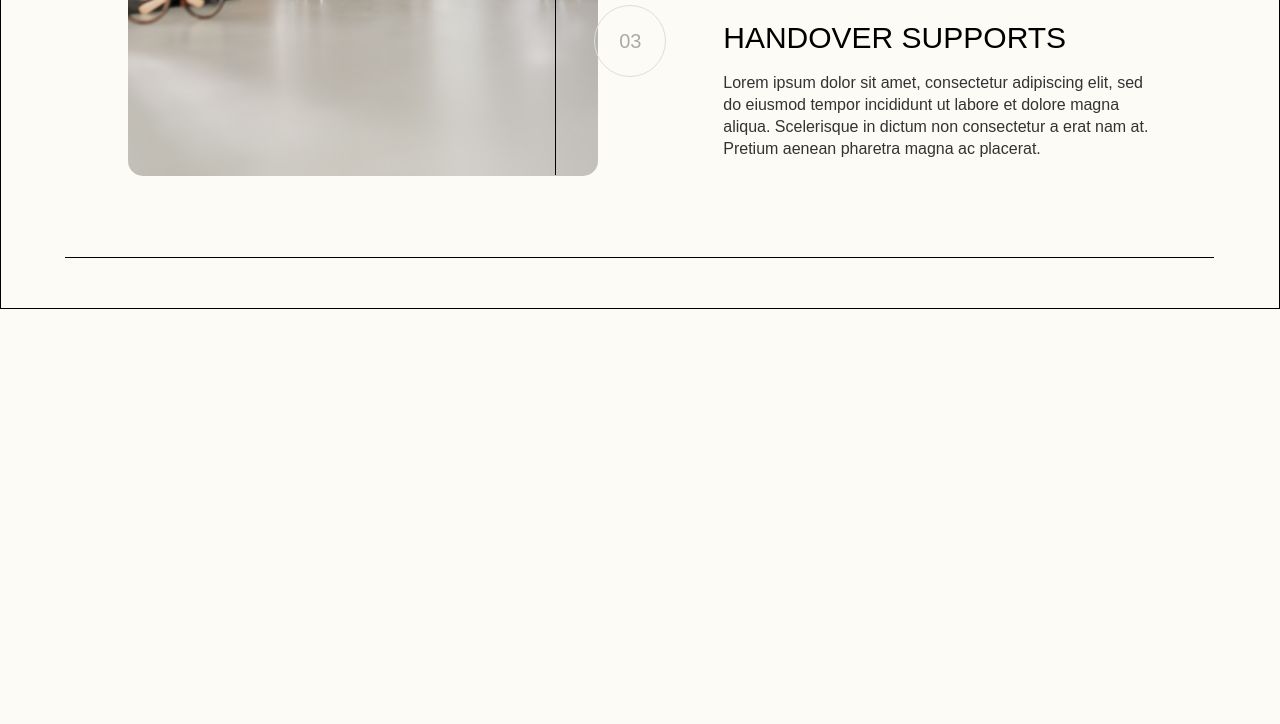
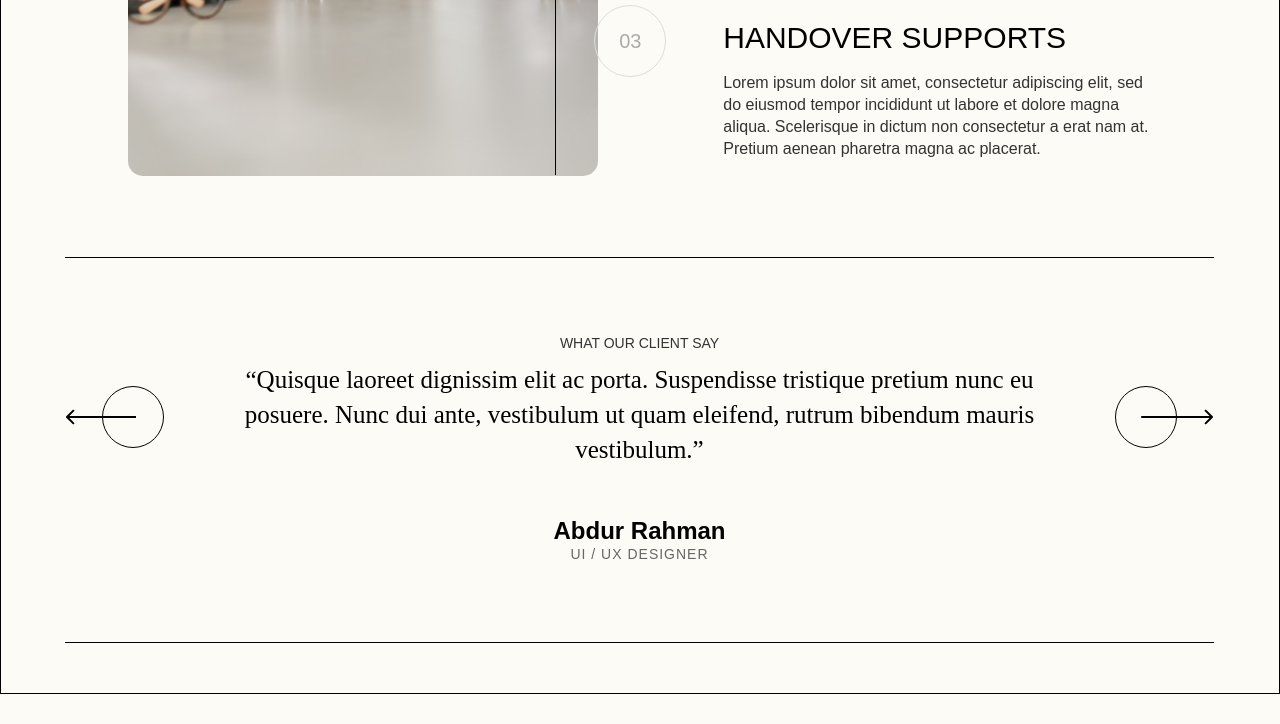
Before and after one commit to DimaHub22/Bino-DigitalAgency, a website built with webpack: page src/index.html in a window 1280 px wide. Shown: the part 3644-4368 px from the top of the page. Before the commit the page ends 3983 px from the top, so only its background shows below. Built offline with nearby package versions, Linux system fonts and the light colour scheme.

Commit message:
add section slider

```diff
--- a/package.json
+++ b/package.json
@@ -29,5 +29,8 @@
     "webpack": "^5.89.0",
     "webpack-cli": "^5.1.4",
     "webpack-dev-server": "^4.15.1"
+  },
+  "dependencies": {
+    "swiper": "^11.0.5"
   }
 }
--- a/src/index.html
+++ b/src/index.html
@@ -326,6 +326,38 @@
         </div>
     </section>
 
+    <section class="slider">
+        <p class="what_say">WHAT OUR CLIENT SAY</p>
+        <div class="swiper">
+            <div class="swiper-wrapper">
+                <div class="swiper-slide">
+                    <p>
+                        “Quisque laoreet dignissim elit ac porta. Suspendisse tristique pretium nunc eu posuere. Nunc dui ante, vestibulum ut quam eleifend,
+                        rutrum bibendum mauris vestibulum.”
+                    </p>
+                    <span class="author_name">Abdur Rahman</span>
+                    <span class="author_title">UI / UX DESIGNER</span>
+                </div>
+                <div class="swiper-slide">
+                    <p>
+                        “Quisque laoreet dignissim elit ac porta. Suspendisse tristique pretium nunc eu posuere. Nunc dui ante, vestibulum ut quam eleifend,
+                        rutrum bibendum mauris vestibulum.”
+                    </p>
+                    <span class="author_name">Perry Baxter</span>
+                    <span class="author_title">developer</span>
+                </div>
+<!--                <div class="swiper-slide"><img src="./images/image 2.png" alt=""></div>-->
+            </div>
+
+            <div class="swiper-pagination"></div>
+
+
+        </div>
+        <div class="swiper-button-prev swiper_action"><img src="./icons/arrow-slider.svg" alt=""></div>
+        <div class="swiper-button-next swiper_action"><img src="./icons/arrow-action-next.svg" alt=""></div>
+
+    </section>
+
 </div>
 
 </body>
--- a/src/script.js
+++ b/src/script.js
@@ -1,7 +1,8 @@
 import './index.html';
 import './styles/style.scss';
 
-
+import Swiper from 'swiper';
+import { Navigation, Pagination } from 'swiper/modules';
 
 
 let pages = document.getElementById('pages');
@@ -42,3 +43,28 @@ portfolioItem.forEach(item => {
     })
 
 })
+ const swipe = new Swiper('.swiper', {
+     modules: [ Navigation, Pagination ],
+
+    // Optional parameters
+    direction: 'vertical',
+    loop: true,
+     slidesPerView: 'auto',
+    // If we need pagination
+    pagination: {
+        el: '.swiper-pagination',
+    },
+
+    // Navigation arrows
+    navigation: {
+        nextEl: '.swiper-button-next',
+        prevEl: '.swiper-button-prev',
+    },
+
+    // And if we need scrollbar
+    scrollbar: {
+        el: '.swiper-scrollbar',
+    },
+
+     spaceBetween: 0
+});
--- a/src/styles/style.scss
+++ b/src/styles/style.scss
@@ -8,6 +8,7 @@ body {
   font-weight: 500;
   background: rgba(253, 251, 245, 1);
 }
+
 
 @font-face {
   font-family: Syne, sans-serif;
@@ -778,3 +779,94 @@ body {
   font-size: 20px;
   color: rgba(170, 170, 170, 1);
 }
+
+//SLIDER
+.slider {
+  padding: 76px 0 79px 0;
+  border-bottom: 1px solid $color-border;
+  position: relative;
+}
+
+.swiper {
+  margin: 0 auto;
+  max-width: 830px;
+  height: 201px;
+  overflow: hidden;
+}
+
+.what_say {
+  margin: 0;
+  padding-bottom: 10px;
+  font-family: PlusJakartaSans-Regular, sans-serif;
+  font-size: 14px;
+  line-height: 18px;
+  color: $color-text;
+  display: block;
+  text-align: center;
+}
+
+.swiper-slide p {
+  margin: 0;
+  padding-bottom: 50px;
+  font-family: Syne, serif;
+  font-weight: 500;
+  font-size: 25px;
+  line-height: 35px;
+  text-align: center;
+}
+
+.author_name {
+  display: block;
+  font-size: 24px;
+  line-height: 28px;
+  font-weight: 600;
+  text-align: center;
+}
+
+.author_title {
+  display: block;
+  font-family: PlusJakartaSans-Regular, sans-serif;
+  font-size: 14px;
+  line-height: 18px;
+  font-weight: 500;
+  text-align: center;
+  color: rgba(102, 102, 102, 1);
+  letter-spacing: 1px;
+  text-transform: uppercase;
+}
+
+.swiper_action {
+  width: 60px;
+  height: 60px;
+  border-radius: 50%;
+  border: 1px solid $color-border;
+  position: absolute;
+  transition: 0.5s linear;
+}
+
+.swiper_action:hover {
+  background: rgba(240, 240, 240, 1);
+}
+
+.swiper-button-prev {
+  top: 128px;
+  left: 37px;
+}
+
+.swiper-button-prev img {
+  position: absolute;
+  top: 0px;
+  left: -37px;
+}
+
+.swiper-button-next {
+  top: 128px;
+  right: 37px;
+  transition: 0.5s linear;
+}
+
+.swiper-button-next img {
+  position: absolute;
+  top: 0px;
+  right: -37px;
+}
--- a/webpack.config.js
+++ b/webpack.config.js
@@ -42,6 +42,7 @@ module.exports = {
     ],
     module: {
         rules: [
+            { test: /\.txt$/, use: 'raw-loader' },
             {
                 test: /\.html$/i,
                 loader: 'html-loader'
```
Also changed, not shown: src/icons/arrow-action-next.svg (added), src/icons/arrow-slider.svg (added), 1 other file.
